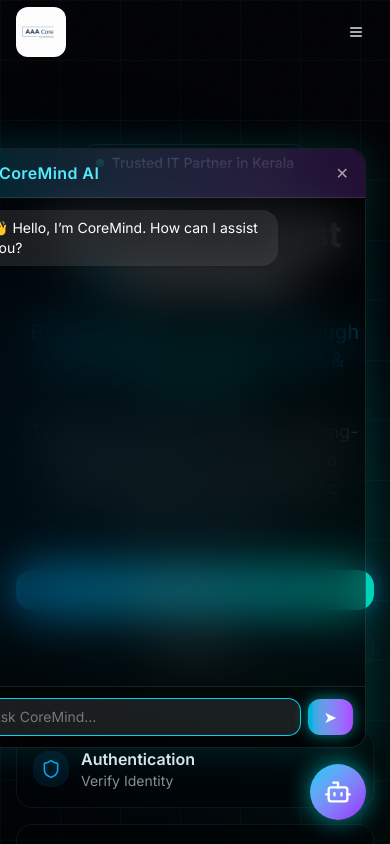
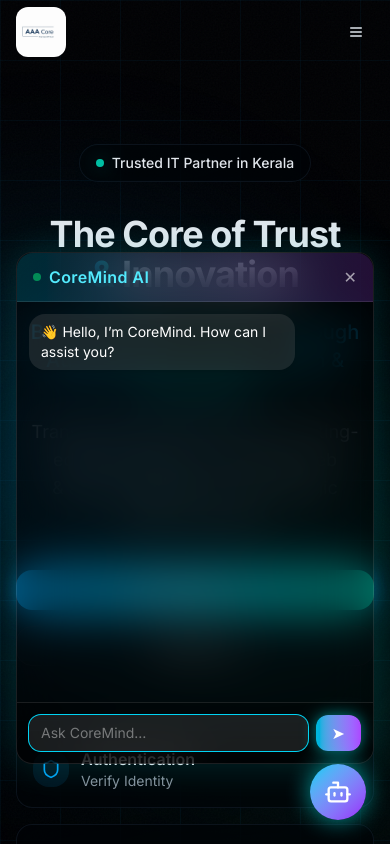
Before and after one commit to aaacore/aaacore, a Next.js app: page / in a window 390 px wide. Both pictures are taken after a click on the button 338 px from the left and 792 px from the top of the page. Shown: the top 844 px of the page. Built offline with nearby package versions, Linux system fonts and the light colour scheme.

Commit message:
mobile responsive

```diff
--- a/components/FloatingChatbot.jsx
+++ b/components/FloatingChatbot.jsx
@@ -70,7 +70,11 @@ export default function FloatingChatbot() {
     <>
       {/* Chat Window */}
       {open && (
-        <div className="fixed bottom-24 right-6 z-50 w-100 h-150 rounded-2xl
+        <div className="fixed bottom-20 right-4 z-50
+                        w-[calc(100vw-2rem)] sm:w-96
+                        h-[32rem] sm:h-[36rem]
+                        max-h-[calc(100vh-6rem)]
+                        rounded-2xl
                         border border-white/10 bg-black/40 backdrop-blur-xl
                         shadow-[0_0_40px_rgba(0,255,255,0.15)]
                         flex flex-col animate-in fade-in zoom-in duration-200">
```
